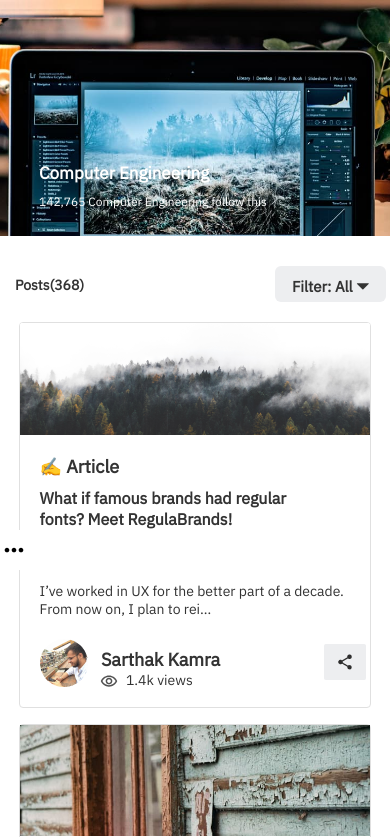
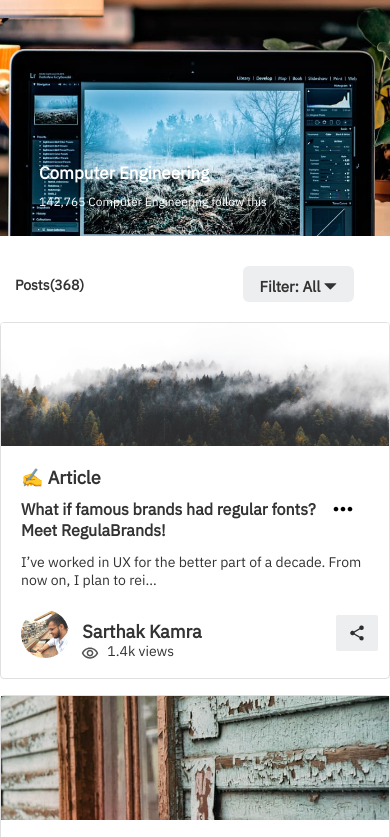
Before and after one commit to bilal8492/atg-project, a plain HTML site: page index.html in a window 390 px wide. Shown: the top 837 px of the page. Drawn offline with nearby package versions, Linux system fonts and the light colour scheme.

Commit message:
fix padding

```diff
--- a/css/style.css
+++ b/css/style.css
@@ -233,7 +233,7 @@ body {
 }
 .date-location {
   display: block;
-  margin-top: 52px;
+  margin-top: 16px;
 }
 .date-loc {
   font-weight: 600;
@@ -242,7 +242,6 @@ body {
   margin-left: 7px;
 }
 .date-logo {
-  margin-left: 17px;
   margin-bottom: 5px;
 }
 .location-logo {
@@ -253,7 +252,7 @@ body {
   left: -117px;
 }
 .btn-visit-website {
-  width: 97%;
+  width: 100%;
   color: #02b875;
   font-weight: bold;
   margin-top: 16px;
@@ -447,7 +446,7 @@ body {
     margin-top: 10px;
   }
   .card-container {
-    width: 98%;
+    width: 100%;
   }
   .card-text {
     font-size: 16px;
@@ -465,4 +464,8 @@ body {
     bottom: -3px;
     left: 75px;
   }
+  .post {
+    padding-left: 0;
+    padding-right: 0;
+  }
 }
--- a/index.html
+++ b/index.html
@@ -82,18 +82,18 @@
                 </div>
             </div>
         </div>
-        <div class="row row-no-gutters filter-xs hidden-md hidden-lg">
-            <div class="col-xs-8 xs-post">
+        <div class="row hidden-md hidden-lg hidden-sm">
+            <div class="col-xs-7 xs-post">
                 Posts(368)
             </div>
-            <div class="col-xs-4 no-padding-right">
+            <div class="col-xs-5 no-padding-right">
                 <button type="button" class="btn btn-secondary btn-lg drop-down">Filter: All <span
                         class="glyphicon glyphicon-triangle-bottom drop"></span>
                 </button>
             </div>
         </div>
         <div class="row">
-            <div class="post col-md-9">
+            <div class="post col-md-9 col-xs-12">
                 <div class="card-container">
                     <img src="Images/post1.png" class="img-responsive" alt="image">
                     <div class="card-content">
@@ -194,6 +194,7 @@
 
                                 </ul>
                             </div>
+                        </div>
                         <div class="date-location">
                             <img class="date-logo" src="Images/date.svg" alt="logo"> <span class="date-loc">Fri, 12
                                 Oct, 2018</span>
@@ -221,7 +222,6 @@
                             </div>
                         </div>
                     </div>
-                    </div>
 
                 </div>
                 <!-- 4th Post -->
@@ -243,9 +243,10 @@
 
                                 </ul>
                             </div>
+                        </div>
                         <div class="date-location">
-                                <img class="date-logo" src="Images/bag).svg" alt="logo"> <span
-                                    class="date-loc">Innovaccer Analytics Private Ltd.</span>
+                            <img class="date-logo" src="Images/bag).svg" alt="logo"> <span class="date-loc">Innovaccer
+                                Analytics Private Ltd.</span>
                             <img class="location-logo" src="Images/outline-location_on-24px 2.svg" alt=""><span
                                 class="date-loc">Noida, India</span>
                         </div>
@@ -267,7 +268,7 @@
                                 <img src="Images/share.png" class="share" alt="logo">
 
                             </div>
-                            </div>
+
                         </div>
                     </div>
 
```
Lines whose indentation alone changed are shown as unchanged.
